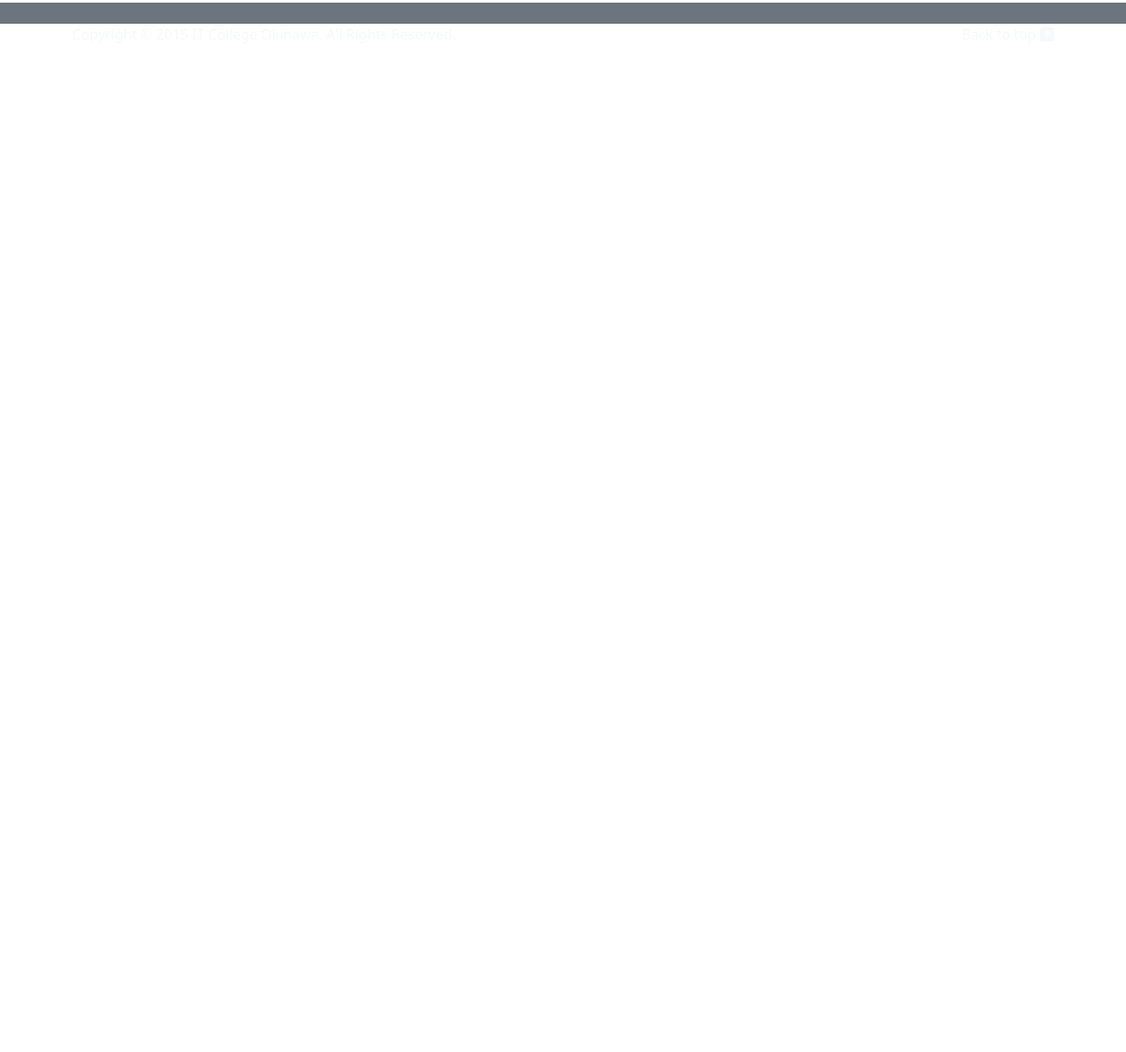
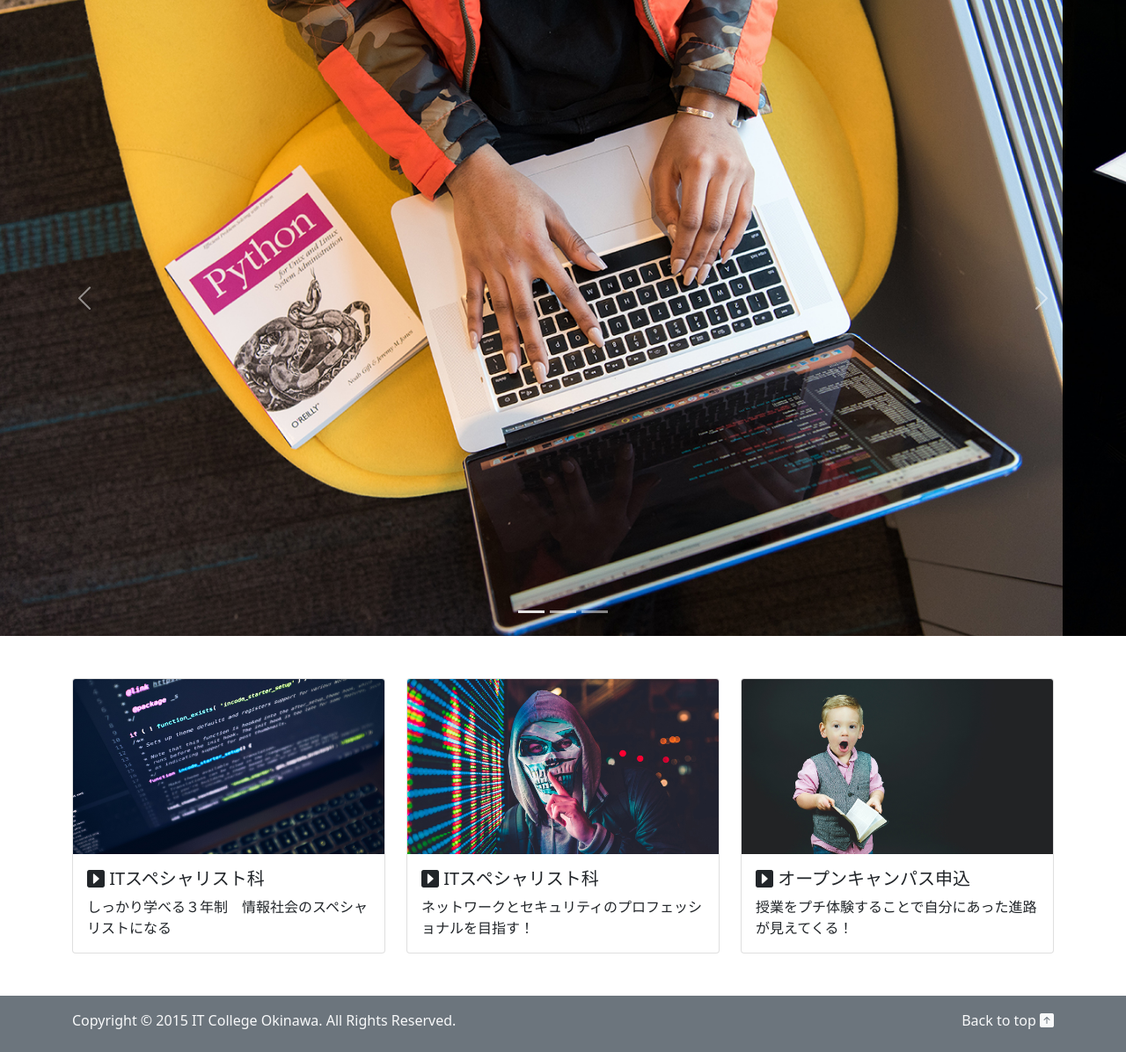
Before and after one commit to itc-s21025/WebExtention, a plain HTML site: page Task02/index.html in a window 1280 px wide. Shown: the part 101-1297 px from the top of the page at 88% size. Before the commit the page ends 800 px from the top, so only its background shows below. Drawn offline with nearby package versions, Linux system fonts and the light colour scheme.

Commit message:
second commit

```diff
--- a/Task02/index.html
+++ b/Task02/index.html
@@ -37,8 +37,89 @@
             </div>
         </nav>
     </header>
-    <main></main>
-    <footer class="mt-5 pt-3 pb-2 bg-secondary"></footer>
+    <main>
+        <!-- スライド　-->
+        <div id="carouselExampleIndicators" class="carousel slide" data-bs-ride="carousel">
+            <div class="carousel-indicators">
+                <button type="button" data-bs-target="#carouselExampleIndicators" data-bs-slide-to="0" class="active"
+                    aria-current="true" aria-label="Slide 1"></button>
+                <button type="button" data-bs-target="#carouselExampleIndicators" data-bs-slide-to="1"
+                    aria-label="Slide 2"></button>
+                <button type="button" data-bs-target="#carouselExampleIndicators" data-bs-slide-to="2"
+                    aria-label="Slide 3"></button>
+            </div>
+            <div class="carousel-inner">
+                <div class="carousel-item active">
+                    <a href="it-specialist.html"><img src="img/slider-it-specialist.jpg" class="d-block w-100"
+                            alt="ITスペシャリスト科"></a>
+                </div>
+                <div class="carousel-item">
+                    <a href="cyber-security.html"><img src="img/slider-cyber-security.jpg" class="d-block w-100"
+                            alt="サイバーセキュリティー科"></a>
+                </div>
+                <div class="carousel-item">
+                    <a href="/opencampus.html"><img src="img/slider-opencampus.jpg" class="d-block w-100"
+                            alt="オープンキャンパス"></a>
+                </div>
+            </div>
+            <button class="carousel-control-prev" type="button" data-bs-target="#carouselExampleIndicators"
+                data-bs-slide="prev">
+                <span class="carousel-control-prev-icon" aria-hidden="true"></span>
+                <span class="visually-hidden">Previous</span>
+            </button>
+            <button class="carousel-control-next" type="button" data-bs-target="#carouselExampleIndicators"
+                data-bs-slide="next">
+                <span class="carousel-control-next-icon" aria-hidden="true"></span>
+                <span class="visually-hidden">Next</span>
+            </button>
+        </div>
+        <!-- スライドＥＮＤ-->
+
+        <!-- card -->
+        <div class="container">
+            <div class="row">
+                <div class="col-lg-4">
+                    <div class="card mt-5">
+                        <a href=" it-specialist.html"><img src="img/main-it-specialist.jpg" class="card-img-top"
+                                alt="ITスペシャリスト科"></a>
+                        <div class="card-body">
+                            <h5 class="card-title"><i class="bi bi-caret-right-square-fill"></i> <a
+                                    href="it-specialist.html" class="link-dark text-decoration-none"> ITスペシャリスト科</a>
+                            </h5>
+                            <p class="card-text">しっかり学べる３年制　情報社会のスペシャリストになる</p>
+                        </div>
+                    </div>
+                </div>
+
+                <div class="col-lg-4">
+                    <div class="card mt-5">
+                        <a href="cyber-security.html"><img src="img/main-cyber-security.jpg" class="card-img-top"
+                                alt="サイバーセキュリティ科"></a>
+                        <div class="card-body">
+                            <h5 class="card-title"> <i class="bi bi-caret-right-square-fill"></i> <a
+                                    href="cyber-security.html" class="link-dark text-decoration-none"> ITスペシャリスト科</a>
+                            </h5>
+                            <p class="card-text">ネットワークとセキュリティのプロフェッショナルを目指す！</p>
+                        </div>
+                    </div>
+                </div>
+
+                <div class="col-lg-4">
+                    <div class="card mt-5">
+                        <a href="opencampus.html"><img src="img/main-opencampus.jpg" class="card-img-top"
+                                alt="ITスペシャリスト科"></a>
+                        <div class="card-body">
+                            <h5 class="card-title"><i class="bi bi-caret-right-square-fill"></i> <a
+                                    href="opencampus.html" class="link-dark text-decoration-none"> オープンキャンパス申込</a></h5>
+                            <p class="card-text">授業をプチ体験することで自分にあった進路が見えてくる！</p>
+                        </div>
+                    </div>
+                </div>
+            </div>
+        </div>
+
+    </main>
+    <footer class="mt-5 pt-3 pb-2 bg-secondary">
         <div class="container">
             <p class="float-end"><a href="#header" class="link-light text-decoration-none">Back to top <i
                         class="bi bi-arrow-up-square-fill"></i></a></p>
@@ -48,6 +129,7 @@
             </p>
         </div>
 
+
     </footer>
     <script src="https://cdn.jsdelivr.net/npm/bootstrap@5.0.2/dist/js/bootstrap.bundle.min.js"
         integrity="sha384-MrcW6ZMFYlzcLA8Nl+NtUVF0sA7MsXsP1UyJoMp4YLEuNSfAP+JcXn/tWtIaxVXM" crossorigin="anonymous">
```
Lines whose indentation alone changed are shown as unchanged.
